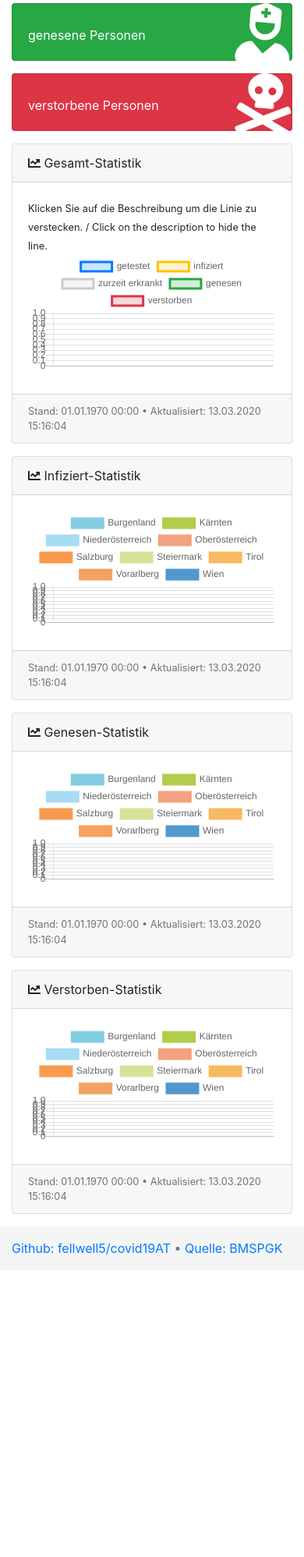
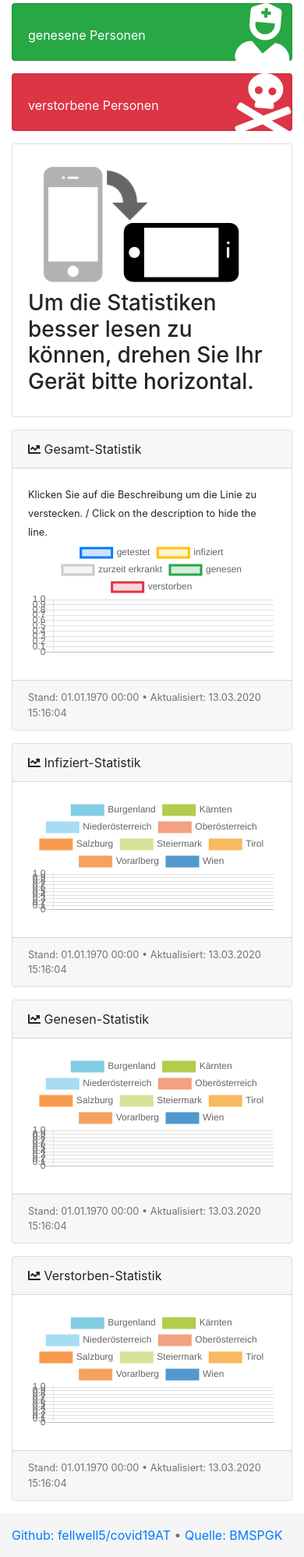
Before and after one commit to fellwell5/covid19AT, a PHP site: page /stats/index.php in a window 390 px wide. Shown: the part 322-2319 px from the top of the page at 78% size. Before the commit the page ends 1931 px from the top, so only its background shows below. Run offline with PHP 8.4, Linux system fonts and the light colour scheme; data that the repository does not hold is empty.

Commit message:
Added warning when mobile users open the stats page in portrait mode

```diff
--- a/stats/index.php
+++ b/stats/index.php
@@ -46,6 +46,14 @@
 				-ms-transform: rotate(5deg);
 				transform: rotate(5deg);
 			}
+
+			@media screen and (orientation:landscape)
+			{
+			   .orientation-warning
+			   {
+			      display: none;
+			   }
+			}
     </style>
   </head>
   <body class="d-flex flex-column h-100">
@@ -59,7 +67,7 @@
 				<h1>covid-19 Austria</h1>
 		  	<h3>Stand <?php echo date("d.m.Y H:i", $row["timestamp"]); ?></h3>
 	      <div class="row">
-	        <div class="col-xl-3 col-sm-3 mb-3">
+	        <div class="col-xl-3 col-sm-6 mb-3">
 	          <div class="card text-white bg-primary o-hidden h-100">
 	            <div class="card-body">
 	              <div class="card-body-icon">
@@ -69,7 +77,7 @@
 	            </div>
 	          </div>
 	        </div>
-	        <div class="col-xl-3 col-sm-3 mb-3">
+	        <div class="col-xl-3 col-sm-6 mb-3">
 	          <div class="card text-white bg-warning o-hidden h-100">
 	            <div class="card-body">
 	              <div class="card-body-icon">
@@ -79,7 +87,7 @@
 	            </div>
 	          </div>
 	        </div>
-	        <div class="col-xl-3 col-sm-3 mb-3">
+	        <div class="col-xl-3 col-sm-6 mb-3">
 	          <div class="card text-white bg-success o-hidden h-100">
 	            <div class="card-body">
 	              <div class="card-body-icon">
@@ -89,7 +97,7 @@
 	            </div>
 	          </div>
 	        </div>
-	        <div class="col-xl-3 col-sm-3 mb-3">
+	        <div class="col-xl-3 col-sm-6 mb-3">
 	          <div class="card text-white bg-danger o-hidden h-100">
 	            <div class="card-body">
 	              <div class="card-body-icon">
@@ -103,6 +111,16 @@
 		  </div>
 			<div class="container">
 				<div class="row">
+
+					<div class="col-12 orientation-warning">
+						<div class="card mb-3">
+							<div class="card-body">
+								<img src="port2land.png" width="90%">
+								<h3>Um die Statistiken besser lesen zu können, drehen Sie Ihr Gerät bitte horizontal.</h3>
+							</div>
+						</div>
+					</div>
+
 					<div class="col-12">
 						<div class="card mb-3">
 							<div class="card-header">
```
Also changed, not shown: stats/port2land.png (added). Lines whose indentation alone changed are shown as unchanged.
